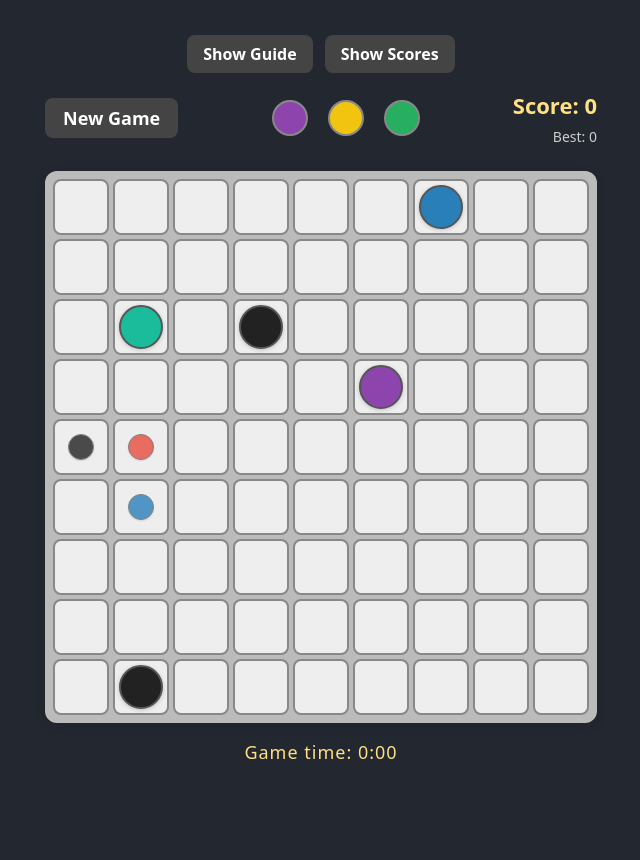
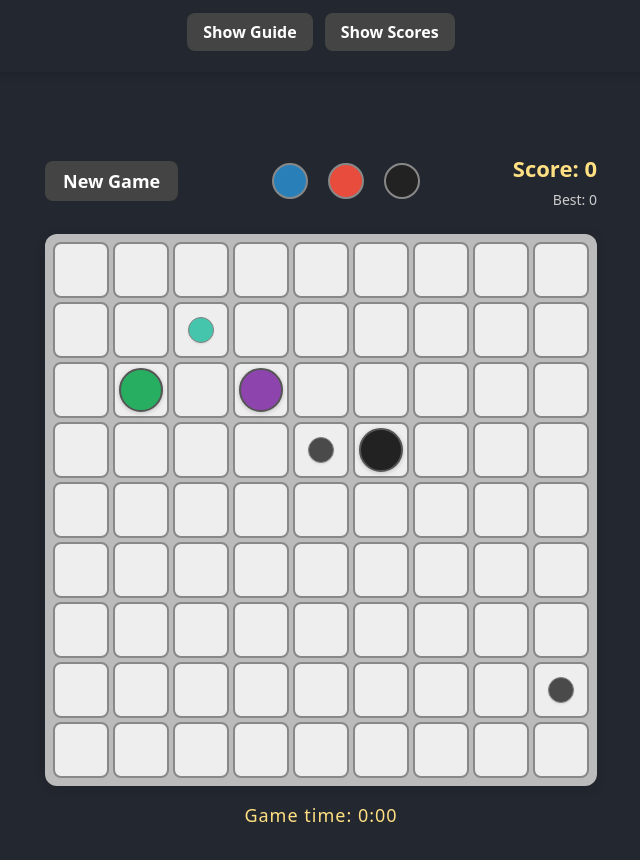
Before and after one commit to janschupke/lines, a React (Vite) app: page / in a window 1280 px wide. Shown: the top 860 px of the page, without its empty margins (319-959 px from the left). Before the commit the page ends 800 px from the top, so only its background shows below. Built offline with nearby package versions, Linux system fonts and the light colour scheme.

Commit message:
Adjust scoring

```diff
--- a/src/App.tsx
+++ b/src/App.tsx
@@ -1,5 +1,5 @@
-import { useEffect } from 'react';
-import Game from './components/Game';
+import { useEffect, useState } from 'react';
+import Game, { ToggleBar } from './components/Game';
 import styled, { createGlobalStyle } from 'styled-components';
 import ConfigManager from './utils/configManager';
 
@@ -54,14 +54,28 @@ const GlobalStyle = createGlobalStyle`
   }
 `;
 
-const AppContainer = styled.div`
+const StickyHeader = styled.header`
+  position: sticky;
+  top: 0;
+  z-index: 100;
+  background: #23272f;
+  width: 100vw;
+  display: flex;
+  justify-content: center;
+  align-items: center;
+  min-height: 64px;
+  box-shadow: 0 2px 8px #0002;
+  padding: 0 0 8px 0;
+`;
+
+const MainContent = styled.main`
+  width: 100vw;
   min-height: 100vh;
-  min-width: 100vw;
   display: flex;
+  flex-direction: column;
   align-items: center;
-  justify-content: center;
-  background: #23272f;
-  padding: 32px;
+  justify-content: flex-start;
+  padding-top: 80px; /* Height of sticky header + some gap */
   box-sizing: border-box;
 `;
 
@@ -71,12 +85,29 @@ function App() {
     ConfigManager.getInstance();
   }, []);
 
+  // Move toggle state up to App
+  const [showGuide, setShowGuide] = useState(false);
+  const [showHighScores, setShowHighScores] = useState(false);
+
   return (
     <>
       <GlobalStyle />
-      <AppContainer>
-        <Game />
-      </AppContainer>
+      <StickyHeader>
+        <ToggleBar
+          showGuide={showGuide}
+          setShowGuide={setShowGuide}
+          showHighScores={showHighScores}
+          setShowHighScores={setShowHighScores}
+        />
+      </StickyHeader>
+      <MainContent>
+        <Game
+          showGuide={showGuide}
+          setShowGuide={setShowGuide}
+          showHighScores={showHighScores}
+          setShowHighScores={setShowHighScores}
+        />
+      </MainContent>
     </>
   );
 }
--- a/src/components/Game.tsx
+++ b/src/components/Game.tsx
@@ -23,12 +23,24 @@ export interface Cell {
 }
 
 const BOARD_SIZE = 9; // Default size from Java code
-const INITIAL_BALLS = 5;
+const INITIAL_BALLS = 3;
 const BALL_COLORS: BallColor[] = ['red', 'green', 'blue', 'yellow', 'purple', 'cyan', 'black'];
 const BALLS_PER_TURN = 3;
 
 const BALL_SIZE = 40;
 const OFFSET = (CELL_SIZE - BALL_SIZE) / 2;
+
+// Scoring system based on line length
+function calculateLineScore(lineLength: number): number {
+  switch (lineLength) {
+    case 5: return 5;
+    case 6: return 8;
+    case 7: return 13;
+    case 8: return 21;
+    case 9: return 34;
+    default: return lineLength; // Fallback for any other length
+  }
+}
 
 function getRandomColor(): BallColor {
   return BALL_COLORS[Math.floor(Math.random() * BALL_COLORS.length)];
@@ -203,6 +215,15 @@ const InfoContainer: React.FC<{ highScores: HighScore[]; isNewHighScore: boolean
           <p>
             This is a React port of the original Java version.
           </p>
+          <h2>Scoring</h2>
+          <p>Score points by forming lines of the same color:</p>
+          <ul>
+            <li>Line of 5 balls: 5 points</li>
+            <li>Line of 6 balls: 8 points</li>
+            <li>Line of 7 balls: 13 points</li>
+            <li>Line of 8 balls: 21 points</li>
+            <li>Line of 9 balls: 34 points</li>
+          </ul>
           <h2>Guide</h2>
           <ul>
             <li>Click a ball to select it, then click an empty cell to move it (if a path exists).</li>
@@ -271,7 +292,51 @@ function formatTime(seconds: number): string {
   }
 }
 
-const Game: React.FC = () => {
+export interface GameToggleProps {
+  showGuide: boolean;
+  setShowGuide: (v: boolean) => void;
+  showHighScores: boolean;
+  setShowHighScores: (v: boolean) => void;
+}
+
+export const ToggleBar: React.FC<GameToggleProps> = ({ showGuide, setShowGuide, showHighScores, setShowHighScores }) => (
+  <div style={{ display: 'flex', justifyContent: 'center', gap: 12, width: '100%', maxWidth: 600, margin: '0 auto' }}>
+    <button
+      onClick={() => setShowGuide(!showGuide)}
+      style={{
+        fontWeight: 600,
+        fontSize: 16,
+        padding: '8px 16px',
+        borderRadius: 8,
+        border: 'none',
+        background: showGuide ? '#ffe082' : '#444',
+        color: showGuide ? '#000' : '#fff',
+        cursor: 'pointer',
+        minWidth: 120,
+      }}
+    >
+      {showGuide ? 'Hide Guide' : 'Show Guide'}
+    </button>
+    <button
+      onClick={() => setShowHighScores(!showHighScores)}
+      style={{
+        fontWeight: 600,
+        fontSize: 16,
+        padding: '8px 16px',
+        borderRadius: 8,
+        border: 'none',
+        background: showHighScores ? '#ffe082' : '#444',
+        color: showHighScores ? '#000' : '#fff',
+        cursor: 'pointer',
+        minWidth: 120,
+      }}
+    >
+      {showHighScores ? 'Hide Scores' : 'Show Scores'}
+    </button>
+  </div>
+);
+
+const Game: React.FC<GameToggleProps> = ({ showGuide, setShowGuide, showHighScores, setShowHighScores }) => {
   const [board, setBoard] = useState<Cell[][]>(() => {
     const initialBoard = placeRandomBalls(createEmptyBoard(), INITIAL_BALLS);
     return placePreviewBalls(initialBoard, getRandomNextBalls(BALLS_PER_TURN));
@@ -442,7 +507,16 @@ const Game: React.FC = () => {
           newBoard[ly][lx].ball = null;
         });
         setBoard(newBoard);
-        const newScore = score + ballsToRemove.length;
+
+        // Calculate score based on line lengths
+        let totalScore = 0;
+        if (movedColor) {
+          const lines = findLine(newBoard, toX, toY, movedColor);
+          lines.forEach(line => {
+            totalScore += calculateLineScore(line.length);
+          });
+        }
+        const newScore = score + totalScore;
         setScore(newScore);
 
         // Check for new high score
@@ -511,8 +585,8 @@ const Game: React.FC = () => {
   };
 
   // UI state for toggles
-  const [showGuide, setShowGuide] = useState(false);
-  const [showHighScores, setShowHighScores] = useState(false);
+  // REMOVE: const [showGuide, setShowGuide] = useState(false);
+  // REMOVE: const [showHighScores, setShowHighScores] = useState(false);
 
   // Render the moving ball absolutely above the board
   let movingBallEl = null;
@@ -526,41 +600,8 @@ const Game: React.FC = () => {
 
   return (
     <div className="game-layout" style={{ display: 'flex', flexDirection: 'column', alignItems: 'center', gap: 0 }}>
-      {/* Toggle buttons */}
+      {/* ToggleBar is now rendered in App.tsx sticky header */}
       <div style={{ maxWidth: 600, width: '100%', margin: '0 auto', marginBottom: 16 }}>
-        <div style={{ display: 'flex', justifyContent: 'center', gap: 12, marginBottom: 16 }}>
-          <button
-            onClick={() => setShowGuide(!showGuide)}
-            style={{
-              fontWeight: 600,
-              fontSize: 16,
-              padding: '8px 16px',
-              borderRadius: 8,
-              border: 'none',
-              background: showGuide ? '#ffe082' : '#444',
-              color: showGuide ? '#000' : '#fff',
-              cursor: 'pointer'
-            }}
-          >
-            {showGuide ? 'Hide Guide' : 'Show Guide'}
-          </button>
-          <button
-            onClick={() => setShowHighScores(!showHighScores)}
-            style={{
-              fontWeight: 600,
-              fontSize: 16,
-              padding: '8px 16px',
-              borderRadius: 8,
-              border: 'none',
-              background: showHighScores ? '#ffe082' : '#444',
-              color: showHighScores ? '#000' : '#fff',
-              cursor: 'pointer'
-            }}
-          >
-            {showHighScores ? 'Hide Scores' : 'Show Scores'}
-          </button>
-        </div>
-
         {/* Game header - only show when not showing guide or scores */}
         {!showGuide && !showHighScores && (
           <div style={{ display: 'flex', flexDirection: 'row', alignItems: 'center', justifyContent: 'space-between' }}>
```
